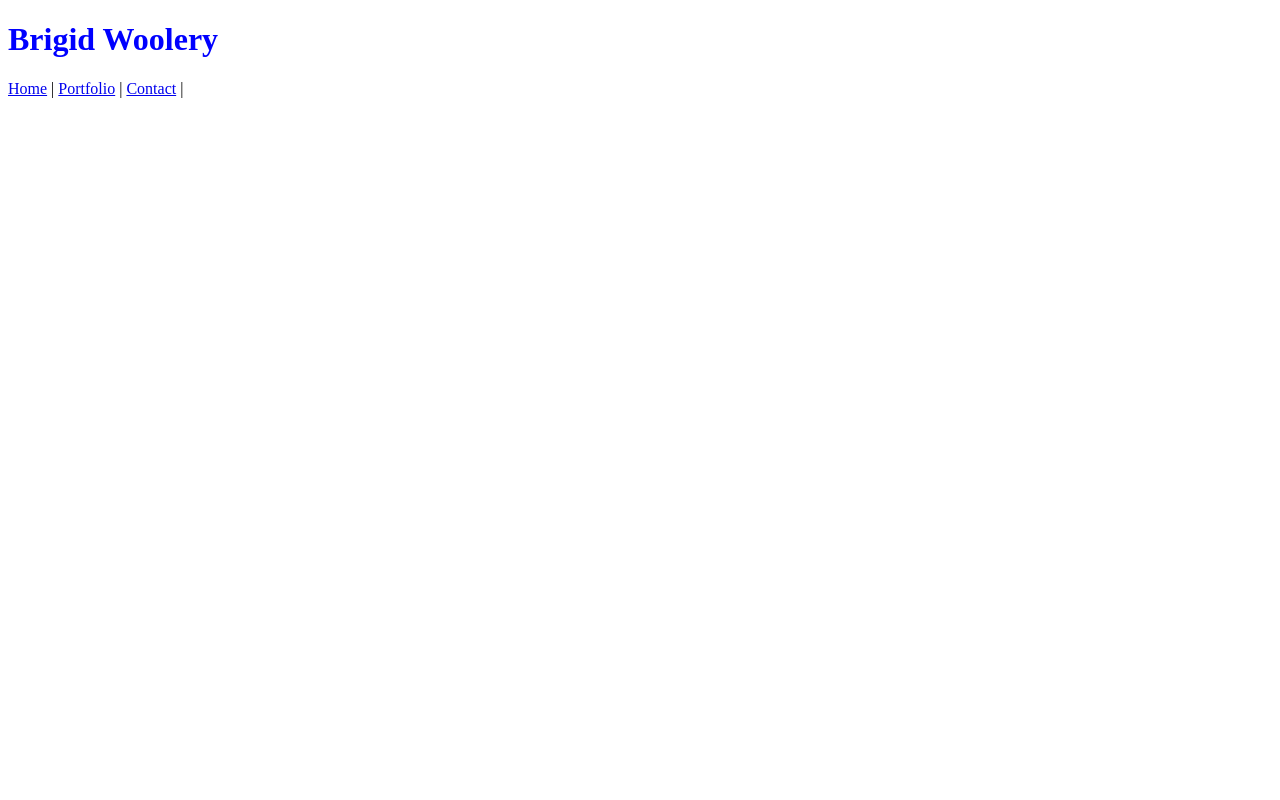
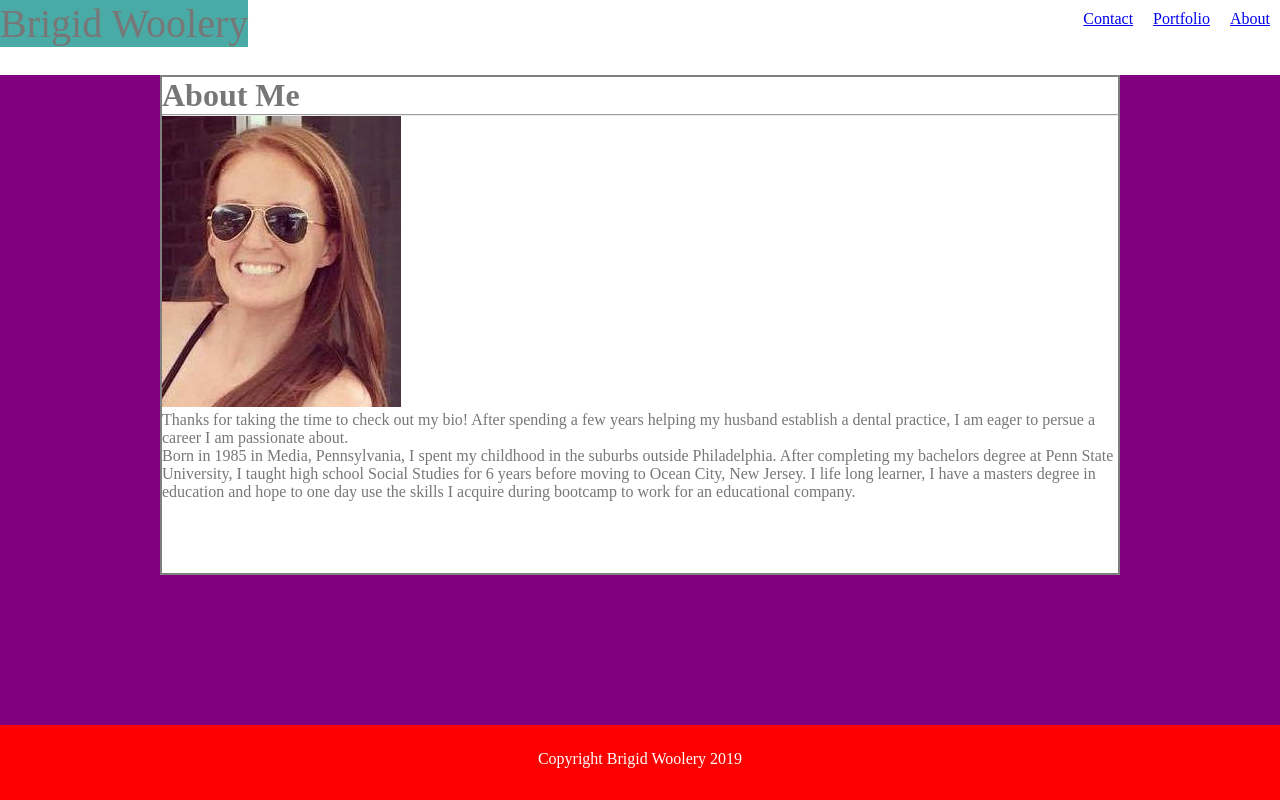
Before and after one commit to BWoolery/Basic-Portfolio, a plain HTML site: page index.html in a window 1280 px wide. Drawn offline with Linux system fonts and the light colour scheme.

Commit message:
major rewrite

```diff
--- a/assets/css/style.css
+++ b/assets/css/style.css
@@ -1,3 +1,140 @@
-h1 {
-    color: blue
+* {
+    box-sizing: border-box;
+    margin: 0;
 }
+
+body{
+    background-color:purple;
+    overflow: hidden;
+    position: relative;
+    min height:100vh;
+    color: #777777;
+
+
+}
+
+#nav{
+    background-color: cornflowerblue;
+    height: 75px;
+    background-color:#ffffff;
+
+}
+
+header{
+    float: left;
+    font-size: 40px;
+    background-color: #4aaaa5;
+
+}
+
+ul{
+
+}
+
+
+li{
+    float: right;
+    padding: 10px;
+    list-style: none;
+}
+
+#main-content{
+    width: 960px;
+    height:500px;
+    border-width: 2px;
+    border-color: gray;
+    background-color: white;
+    border-style: solid;
+    margin: auto;
+
+
+
+    }
+
+#picture{
+    float:left;
+    display:inline;
+
+}
+
+#bio{
+    float:left;
+    display:inline;
+
+}
+
+footer{
+    background-color: #666666;
+    height: 75px;
+    position: fixed;
+    left: 0;
+    bottom: 0;
+    width: 100%;
+    background-color: red;
+    color: white;
+    text-align: center;
+    padding: 25px;
+
+
+}
+
+
+form {
+    /* Center the form on the page */
+    margin: 0 auto;
+    width: 400px;
+    /* Form outline */
+    padding: 1em;
+    border: 1px solid #CCC;
+    border-radius: 1em;
+  }
+
+  form div + div {
+    margin-top: 1em;
+  }
+
+  label {
+    /* Uniform size & alignment */
+    display: inline-block;
+    width: 90px;
+    text-align: right;
+  }
+
+  input,
+  textarea {
+    /* To make sure that all text fields have the same font settings
+       By default, textareas have a monospace font */
+    font: 1em sans-serif;
+
+    /* Uniform text field size */
+    width: 300px;
+    box-sizing: border-box;
+
+    /* Match form field borders */
+    border: 1px solid #999;
+  }
+
+  input:focus,
+  textarea:focus {
+    /* Additional highlight for focused elements */
+    border-color: #000;
+  }
+
+  textarea {
+    /* Align multiline text fields with their labels */
+    vertical-align: top;
+
+    /* Provide space to type some text */
+    height: 5em;
+  }
+
+  .button {
+    /* Align buttons with the text fields */
+    padding-left: 90px; /* same size as the label elements */
+  }
+
+  button {
+    /* This extra margin represent roughly the same space as the space
+       between the labels and their text fields */
+    margin-left: .5em;
+  }
--- a/index.html
+++ b/index.html
@@ -4,26 +4,42 @@
     <meta charset="UTF-8">
     <meta name="viewport" content="width=device-width, initial-scale=1.0">
     <meta http-equiv="X-UA-Compatible" content="ie=edge">
-    <title>Basic Portfolio
-    </title>
-    <link rel="stylesheet" href="assets/css/style.css"
+    <title>Basic Portfolio</title>
+    <link rel="stylesheet" href="assets/css/style.css">
 </head>
 
+
 <body>
-     <div id="container"
-        <header>
-        <h1>Brigid Woolery
+    <div id="nav">
+        <ul><li><a href="index.html">About</a></li>
+            <li><a href="portfolio.html">Portfolio</a></li>
+            <li><a href="contact.html">Contact</a></li></ul>
+
+        <header>Brigid Woolery
+        </header>
+        </div>
+
+    <div id="main-content">
+        <h1>
+            About Me
         </h1>
 
-         <nav>
-             <a href="/index.html">Home</a> |
-             <a href="/portfolio.html">Portfolio</a> |
-             <a href="/contact.html">Contact</a> |
-        </nav>
-        </header>
+        <hr>
 
-        <section class="About Me"
+        <section id=picture>
+            <img src="./assets/images/Brigid.jpg" alt="Brigid">
+        </section>
+        <section id=bio>
+            <p>Thanks for taking the time to check out my bio! After spending a few years helping my husband establish a dental practice, I am eager to persue a career I am passionate about.
+            </p>
+            <p>Born in 1985 in Media, Pennsylvania, I spent my childhood in the suburbs outside Philadelphia. After completing my bachelors degree at Penn State University, I taught high school Social Studies for 6 years before moving to Ocean City, New Jersey. I life long learner, I have a masters degree in education and hope to one day use the skills I acquire during bootcamp to work for an educational company.
+            </p>
+        </section>
 
     </div>
+
+    <footer>Copyright Brigid Woolery 2019</footer>
+
+
 </body>
 </html>
```
Also changed, not shown: contact.html (+16 -12 lines), portfolio.html (+4 -0 lines).
